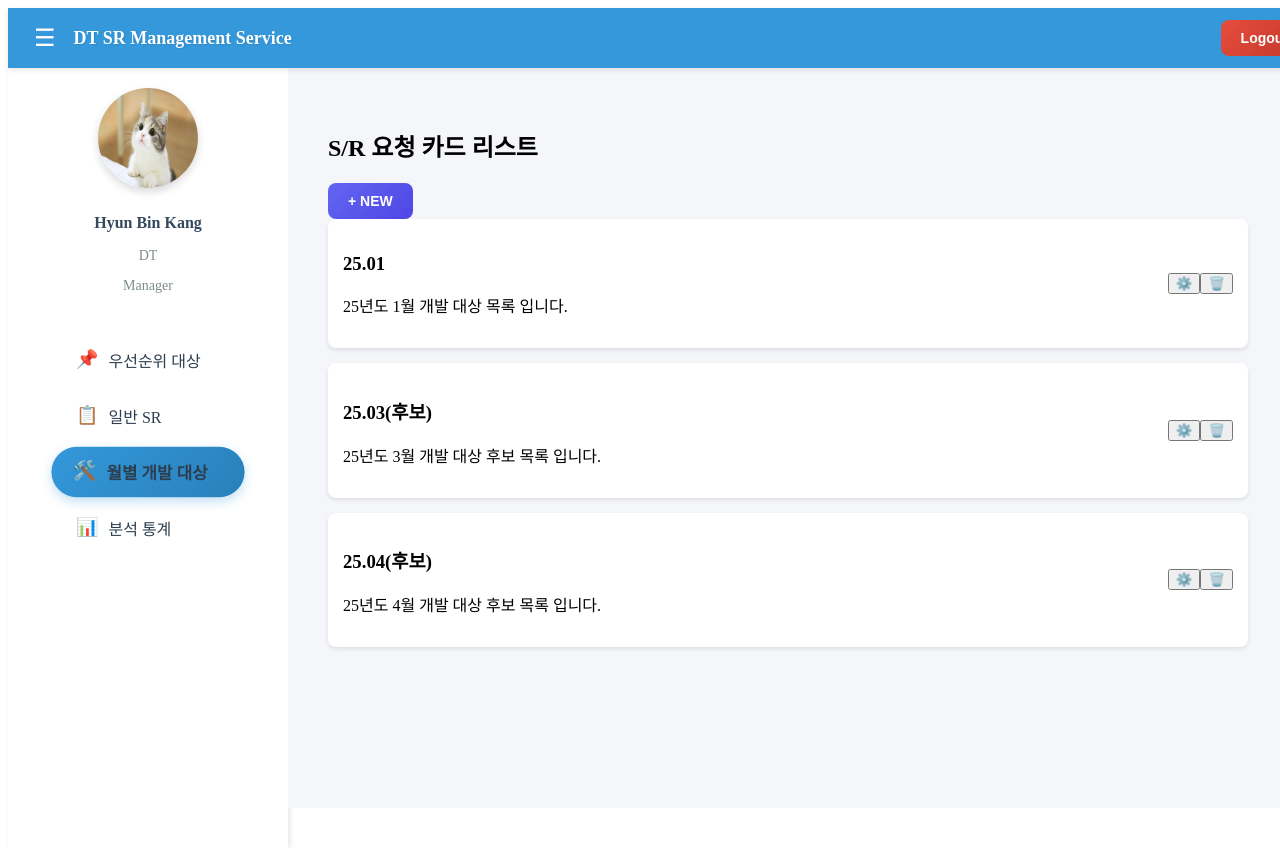
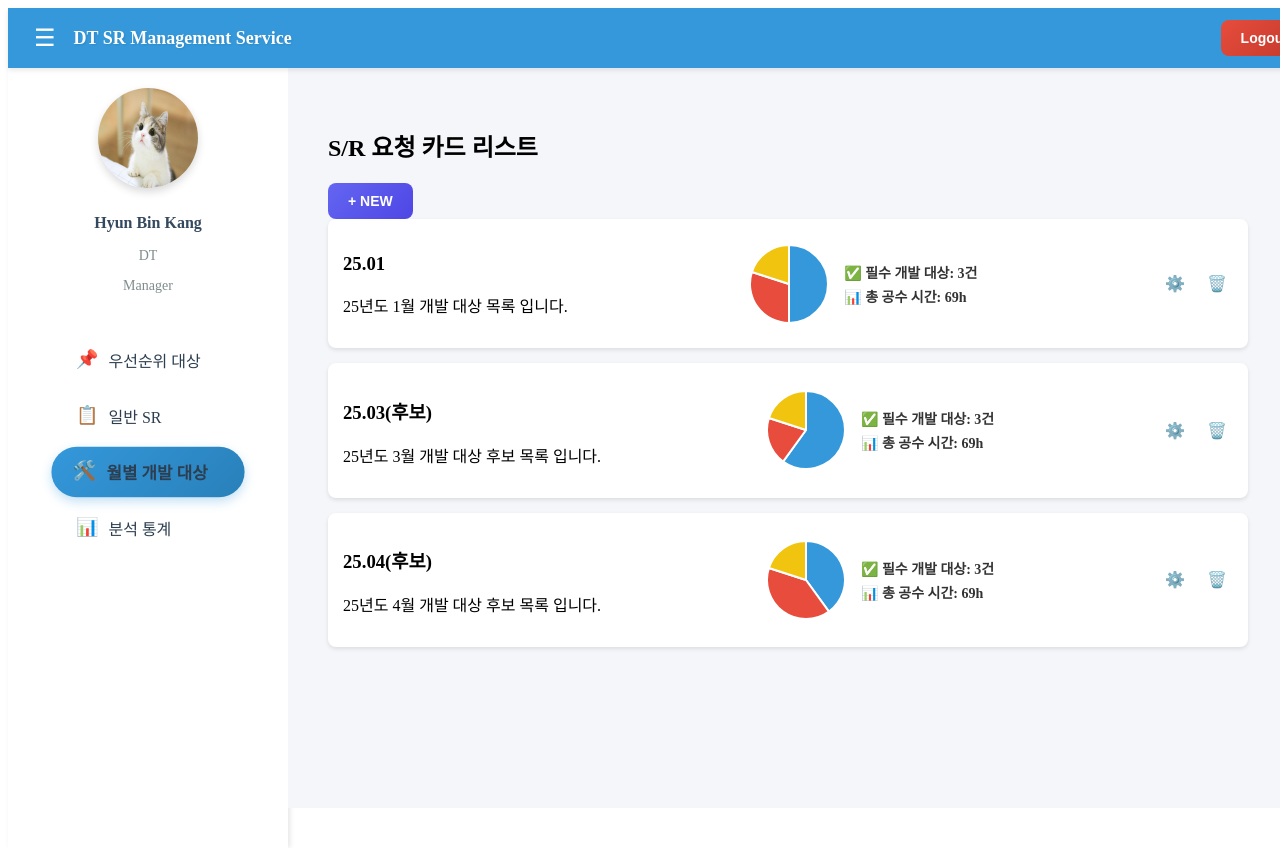
Before and after one commit to Crush-on-Study/SR_MANGER, a Vue app: page /development in a window 1280 px wide. Shown: the top 848 px of the page. Built offline with nearby package versions, Linux system fonts and the light colour scheme.

Commit message:
간략 요약 결과 화면3 카드에 제공하는 기능 추가

```diff
--- a/src/components/widgets/DonutChart.vue
+++ b/src/components/widgets/DonutChart.vue
@@ -1,76 +1,45 @@
-<!-- src/components/widgets/DonutChart.vue -->
+<script setup>
+import { defineProps, computed } from "vue";
+import { Pie } from "vue-chartjs";
+import { Chart as ChartJS, ArcElement, Tooltip, Legend } from "chart.js";
+
+
+ChartJS.register(ArcElement, Tooltip, Legend);
+
+// ✅ Service Type 데이터 받기
+const props = defineProps({
+  data: Object
+});
+
+// ✅ 차트 데이터 변환
+const chartData = computed(() => ({
+  labels: Object.keys(props.data),
+  datasets: [{
+    data: Object.values(props.data),
+    backgroundColor: ["#3498db", "#e74c3c", "#f1c40f"], // ICC, RPA, EKMTC 색상 지정
+    hoverOffset: 4
+  }]
+}));
+
+// ✅ 차트 옵션
+const chartOptions = {
+  responsive: true,
+  maintainAspectRatio: false,
+  plugins: {
+    legend: { display: false }
+  }
+};
+</script>
+
 <template>
-    <div class="donut-chart-container">
-      <canvas ref="chartCanvas"></canvas>
-      <div class="chart-label">{{ totalHours }}h</div>
-    </div>
-  </template>
+  <div class="donut-chart">
+    <Pie :data="chartData" :options="chartOptions" />
+  </div>
+</template>
 
-  <script setup>
-  import { ref, onMounted, watch } from 'vue';
-  import Chart from 'chart.js/auto';
-
-  const props = defineProps({
-    serviceData: Object, // { ICC: 40, 'E-KMTC': 30, RPA: 30 }
-  });
-
-  const chartCanvas = ref(null);
-  let chartInstance = null;
-
-  const totalHours = ref(0);
-
-  const updateChart = () => {
-    if (chartInstance) {
-      chartInstance.destroy();
-    }
-
-    const labels = Object.keys(props.serviceData);
-    const dataValues = Object.values(props.serviceData);
-    totalHours.value = dataValues.reduce((acc, val) => acc + val, 0);
-
-    chartInstance = new Chart(chartCanvas.value, {
-      type: 'doughnut',
-      data: {
-        labels: labels,
-        datasets: [{
-          data: dataValues,
-          backgroundColor: ['#FF6384', '#36A2EB', '#FFCE56'], // 색상 커스텀 가능
-        }]
-      },
-      options: {
-        responsive: true,
-        maintainAspectRatio: false,
-        plugins: {
-          legend: {
-            display: true,
-            position: 'right',
-          },
-        },
-      },
-    });
-  };
-
-  onMounted(() => {
-    updateChart();
-  });
-
-  watch(() => props.serviceData, updateChart, { deep: true });
-  </script>
-
-  <style scoped>
-  .donut-chart-container {
-    position: relative;
-    width: 120px;
-    height: 120px;
-  }
-
-  .chart-label {
-    position: absolute;
-    top: 50%;
-    left: 50%;
-    transform: translate(-50%, -50%);
-    font-size: 16px;
-    font-weight: bold;
-    color: #333;
-  }
-  </style>
+<style scoped>
+.donut-chart {
+  width: 80px;
+  height: 80px;
+}
+</style>
--- a/src/views/dashboard/Development.vue
+++ b/src/views/dashboard/Development.vue
@@ -4,27 +4,53 @@ import { useRoute } from 'vue-router';
 import Button from '../../components/widgets/Button.vue';
 import Modal from '../../components/widgets/Modal.vue';
 import Modal2 from '../../components/widgets/Modal2.vue';
+import DonutChart from '../../components/widgets/DonutChart.vue'; // ✅ 도넛 차트 추가
 
-// ✅ 현재 라우터 정보 가져오기
 const route = useRoute();
 
-// ✅ 임시 리스트 데이터 (3개 추가)
+// ✅ 개발 목록 데이터 (Service Type 비율 포함)
 const nameList = ref([
-  { id: "2501", name: "25.01", description: "25년도 1월 개발 대상 목록 입니다." },
-  { id: "2503", name: "25.03(후보)", description: "25년도 3월 개발 대상 후보 목록 입니다." },
-  { id: "2504", name: "25.04(후보)", description: "25년도 4월 개발 대상 후보 목록 입니다." },
+  { id: "2501", name: "25.01", description: "25년도 1월 개발 대상 목록 입니다.", serviceTypes: { ICC: 50, RPA: 30, EKMTC: 20 } },
+  { id: "2503", name: "25.03(후보)", description: "25년도 3월 개발 대상 후보 목록 입니다.", serviceTypes: { ICC: 60, RPA: 20, EKMTC: 20 } },
+  { id: "2504", name: "25.04(후보)", description: "25년도 4월 개발 대상 후보 목록 입니다.", serviceTypes: { ICC: 40, RPA: 40, EKMTC: 20 } },
 ]);
 
-// ✅ 현재 선택한 아이템 찾기
-const selectedItem = computed(() => {
-  return nameList.value.find(item => item.id === route.params.id) || { name: "목록 없음" };
+// ✅ 실제 SR 요청 데이터
+const requestData = ref([
+  { id: 12345, title: "VEP 제약 조건 추가의 건", domain: "CC", serviceType: "ICC", requestDate: "2025-03-11", estimatedHours: 17, importance: "필수 개발 대상" },
+  { id: 15346, title: "e-billing 확대", domain: "SO", serviceType: "RPA", requestDate: "2025-02-09", estimatedHours: 58, importance: "긴급 - 중요도 상" },
+  { id: 428215, title: "unplanned report 정리 개선", domain: "DT", serviceType: "ICC", requestDate: "2024-10-29", estimatedHours: 23, importance: "필수 개발 대상" },
+  { id: 731205, title: "부산 터미널 × eBilling", domain: "SO", serviceType: "RPA", requestDate: "2025-01-23", estimatedHours: 41, importance: "비긴급 - 중요도 하" },
+  { id: 872019, title: "보안 강화 패치 적용", domain: "SEC", serviceType: "ICC", requestDate: "2025-09-01", estimatedHours: 29, importance: "필수 개발 대상" },
+]);
+
+// ✅ Service Type 비율 계산 (도넛 차트용)
+const serviceData = computed(() => {
+  const counts = {};
+  requestData.value.forEach(item => {
+    if (!counts[item.serviceType]) {
+      counts[item.serviceType] = 0;
+    }
+    counts[item.serviceType]++;
+  });
+
+  return Object.keys(counts).map(type => ({
+    serviceType: type,
+    count: counts[type]
+  }));
 });
+
+// ✅ "필수 개발 대상" 개수 & 총 공수시간 집계
+const priorityCount = computed(() =>
+  requestData.value.filter(item => item.importance === "필수 개발 대상").length
+);
+const priorityHours = computed(() =>
+  requestData.value.reduce((sum, item) => sum + (item.importance === "필수 개발 대상" ? item.estimatedHours : 0), 0)
+);
 
 // ✅ 모달 상태 관리
 const isModal1Open = ref(false);
 const isModal2Open = ref(false);
-
-// ✅ 모달 닫기 함수
 const closeModal1 = () => { isModal1Open.value = false; };
 const closeModal2 = () => { isModal2Open.value = false; };
 </script>
@@ -32,17 +58,33 @@ const closeModal2 = () => { isModal2Open.value = false; };
 <template>
   <div class="development-container">
     <div class="header">
-      <h2> S/R 요청 카드 리스트</h2>  <!-- ✅ 제목 변경됨 -->
+      <h2> S/R 요청 카드 리스트</h2>
       <Button label="+ NEW" type="primary" @click="isModal2Open = true" class="btn-class"/>
     </div>
 
     <!-- ✅ 리스트 출력 -->
     <div class="list-container">
-      <div v-for="(item, index) in nameList" :key="index" class="list-item" @click="$router.push(`/development/${item.id}`)">
+      <div
+        v-for="(item, index) in nameList"
+        :key="index"
+        class="list-item"
+        @click="$router.push(`/development/${item.id}`)"
+      >
         <div class="content">
           <h3>{{ item.name }}</h3>
           <p>{{ item.description }}</p>
         </div>
+
+        <!-- ✅ 도넛 차트 & 필수 개발 대상 요약 -->
+        <div class="chart-summary">
+          <DonutChart :data="item.serviceTypes" />
+          <div class="priority-summary">
+            <p>✅ 필수 개발 대상: <b>{{ priorityCount }}건</b></p>
+            <p>📊 총 공수 시간: <b>{{ priorityHours }}h</b></p>
+          </div>
+        </div>
+
+        <!-- ✅ 수정 & 삭제 버튼 -->
         <div class="actions">
           <button class="edit-btn" @click.stop="isModal1Open = true">⚙️</button>
           <button class="delete-btn" @click.stop="nameList.splice(index, 1)">🗑️</button>
@@ -50,10 +92,8 @@ const closeModal2 = () => { isModal2Open.value = false; };
       </div>
     </div>
 
-    <!-- ✅ 개발 목록 추가 모달 (Modal1) -->
+    <!-- ✅ 개발 목록 추가 모달 -->
     <Modal v-if="isModal1Open" title="개발 목록 추가" @close="closeModal1" />
-
-    <!-- ✅ 신규 목록 추가 모달 (Modal2) -->
     <Modal2 v-if="isModal2Open" title="신규 목록 추가" @close="closeModal2" />
   </div>
 </template>
@@ -62,7 +102,6 @@ const closeModal2 = () => { isModal2Open.value = false; };
 .development-container {
   padding: 20px;
 }
-
 
 .list-container {
   display: flex;
@@ -87,13 +126,49 @@ const closeModal2 = () => { isModal2Open.value = false; };
   box-shadow: 0 4px 8px rgba(0, 0, 0, 0.15);
 }
 
-.chart-wrapper {
-  width: 150px;
-  height: 150px;
+/* ✅ 도넛 차트 & 요약 정렬 */
+.chart-summary {
+  display: flex;
+  align-items: center;
+  gap: 15px;
 }
 
-.summary-info {
-  margin-left: 20px;
-  text-align: right;
+/* ✅ 필수 개발 대상 요약 스타일 */
+.priority-summary {
+  font-size: 14px;
+  color: #333;
+}
+
+.priority-summary p {
+  margin: 4px 0;
+  font-weight: bold;
+}
+
+.chart-wrapper {
+  width: 100px;
+  height: 100px;
+  display: flex;
+  align-items: center;
+  justify-content: center;
+}
+
+.actions {
+  display: flex;
+  gap: 10px;
+}
+
+.edit-btn, .delete-btn {
+  background: none;
+  border: none;
+  cursor: pointer;
+  font-size: 16px;
+}
+
+.edit-btn:hover {
+  color: #007bff;
+}
+
+.delete-btn:hover {
+  color: red;
 }
 </style>
```
